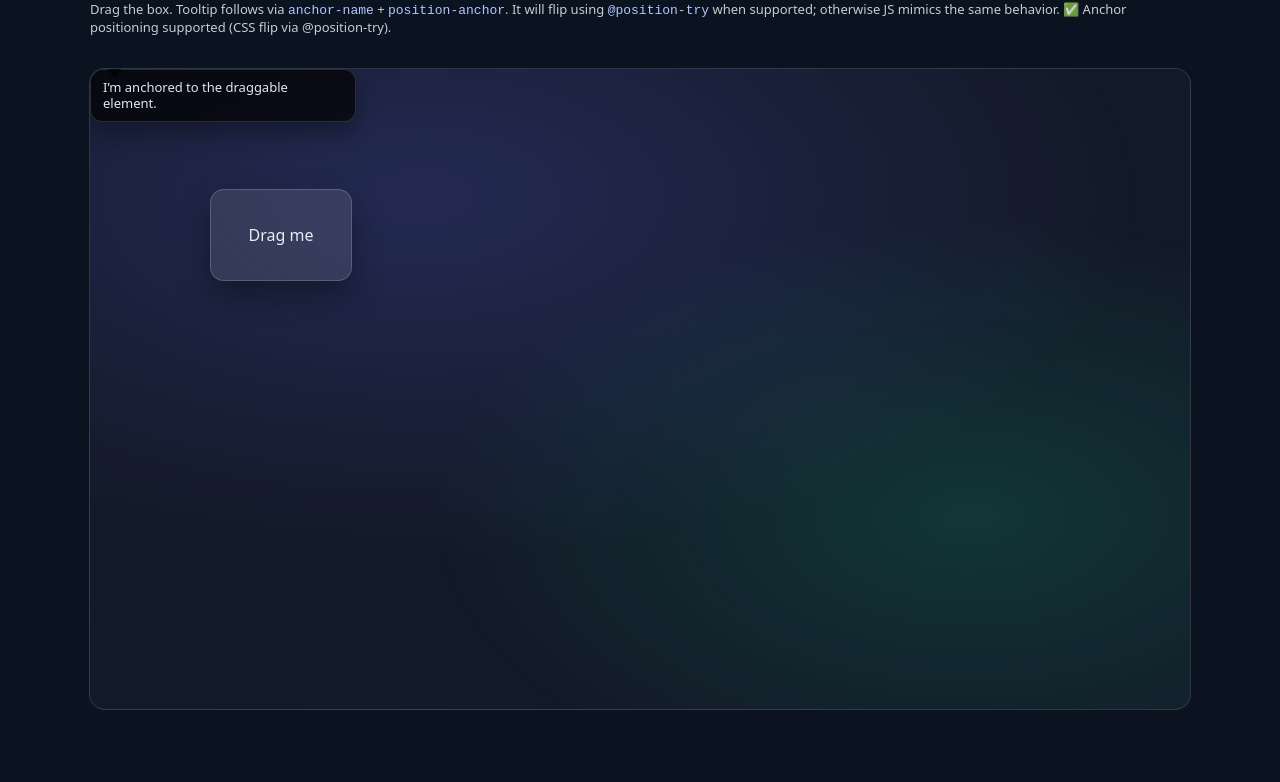
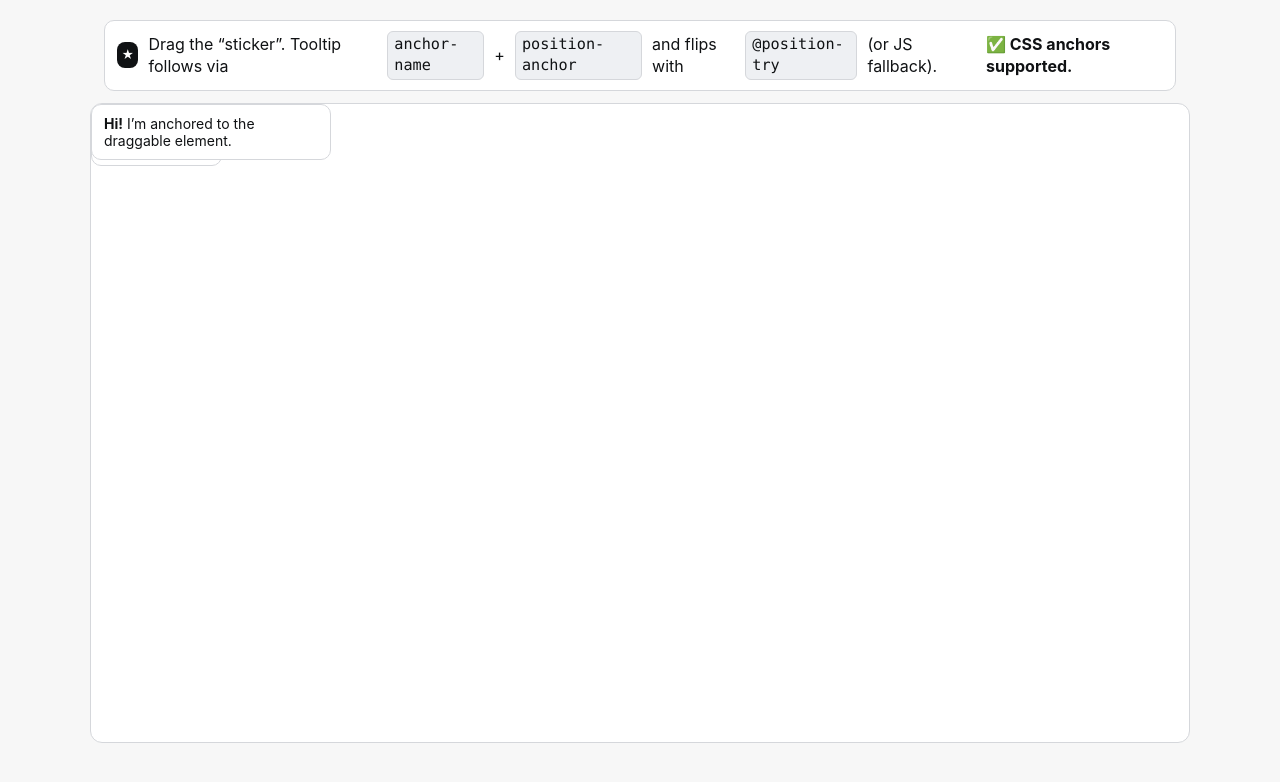
Before and after one commit to pksjce/vibecoding-experiments, a plain HTML site: page css-anchorpositioning/index.html in a window 1280 px wide. Drawn offline with Linux system fonts and the light colour scheme.

Commit message:
Refactor styles

```diff
--- a/css-anchorpositioning/index.html
+++ b/css-anchorpositioning/index.html
@@ -3,169 +3,174 @@
 <head>
   <meta charset="utf-8" />
   <meta name="viewport" content="width=device-width,initial-scale=1" />
-  <title>CSS Anchor Positioning – Draggable + Tooltip (with flip fallback)</title>
+  <title>CSS Anchor Positioning – Draggable + Tooltip (minimal)</title>
   <style>
-    :root { font-family: system-ui, -apple-system, Segoe UI, Roboto, sans-serif; }
-    body { margin: 0; background: #0b1220; color: #e6edf3; }
+    :root{
+      font-family: -apple-system, system-ui, "Segoe UI", sans-serif;
+      --ink:#101214;
+      --bg:#f7f7f7;
+      --panel:#ffffff;
+      --border:#d5d7db;
+    }
+
+    * { box-sizing: border-box; }
+    body {
+      margin: 0;
+      color: var(--ink);
+      background: var(--bg);
+    }
+
+    .status {
+      width: min(100vw, 1100px);
+      margin: 20px auto 12px;
+      padding: 0 14px;
+      line-height: 1.4;
+      color: var(--ink);
+      display:flex;
+      align-items:center;
+      gap: 10px;
+    }
+
+    .status .note{
+      display:inline-flex;
+      align-items:center;
+      gap: 10px;
+      padding: 10px 12px;
+      border-radius: 10px;
+      background: var(--panel);
+      border: 1px solid var(--border);
+    }
+
+    .badge{
+      display:inline-grid;
+      place-items:center;
+      width: 26px;
+      height: 26px;
+      border-radius: 8px;
+      background: #101214;
+      color: #fff;
+      font-weight: 700;
+      font-size: 12px;
+    }
+
+    code {
+      font-family: ui-monospace, SFMono-Regular, Menlo, Monaco, Consolas, "Liberation Mono", monospace;
+      font-size: .95em;
+      background: #eef0f3;
+      border: 1px solid var(--border);
+      padding: 2px 6px;
+      border-radius: 6px;
+    }
 
     .stage {
       position: relative;
       width: min(100vw, 1100px);
       height: min(80vh, 650px);
-      margin: 32px auto;
-      border: 1px solid rgba(255,255,255,.12);
-      border-radius: 16px;
-      background:
-        radial-gradient(1200px 600px at 30% 20%, rgba(99,102,241,.22), transparent 60%),
-        radial-gradient(900px 500px at 80% 70%, rgba(16,185,129,.18), transparent 60%),
-        rgba(255,255,255,.03);
+      margin: 0 auto 24px;
+      border-radius: 12px;
+      border: 1px solid var(--border);
+      background: var(--panel);
       overflow: hidden;
-      touch-action: none; /* smoother pointer dragging on touch */
     }
 
     .draggable {
       position: absolute;
-      left: 120px;
-      top: 120px;
-      width: 140px;
-      height: 90px;
-      border-radius: 14px;
-      background: rgba(255,255,255,.10);
-      border: 1px solid rgba(255,255,255,.18);
-      box-shadow: 0 14px 30px rgba(0,0,0,.35);
-      display: grid;
-      place-items: center;
-      user-select: none;
-      cursor: grab;
-
-      /* Define the anchor */
+      display:inline-flex;
+      align-items:center;
+      gap: 8px;
+      padding: 20px 20px;
+      border-radius: 10px;
+      background: var(--panel);
+      border: 1px solid var(--border);
+      font-weight: 700;
       anchor-name: --chip;
     }
-    .draggable:active { cursor: grabbing; }
+
+    .draggable:active {
+      cursor: grabbing;
+    }
 
     .tooltip {
       position: absolute;
       padding: 10px 12px;
-      border-radius: 12px;
-      background: rgba(0,0,0,.72);
-      border: 1px solid rgba(255,255,255,.14);
-      backdrop-filter: blur(8px);
-      box-shadow: 0 10px 24px rgba(0,0,0,.35);
-      font-size: 13px;
-      line-height: 1.2;
-      pointer-events: none;
+      border-radius: 10px;
       max-width: 240px;
-      opacity: .98;
-
-      /* arrow support */
+      background: var(--panel);
+      border: 1px solid var(--border);
+      font-size: 14px;
+      color: var(--ink);
       --arrow-size: 10px;
-      --arrow-offset: 18px;
+      --arrow-offset: 16px;
     }
 
-    /* Arrow (default: tooltip below anchor => arrow on top) */
     .tooltip::after {
-      content: "";
-      position: absolute;
       width: var(--arrow-size);
       height: var(--arrow-size);
-      background: inherit;
-      border-left: 1px solid rgba(255,255,255,.14);
-      border-top: 1px solid rgba(255,255,255,.14);
+      background: var(--panel);
+      border-left: 1px solid var(--border);
+      border-top: 1px solid var(--border);
       transform: rotate(45deg);
       left: var(--arrow-offset);
-      top: calc(var(--arrow-size) * -0.6);
+      top: calc(var(--arrow-size) * -0.55);
     }
 
-    /* Arrow variants for JS fallback placements */
-    .tooltip[data-placement^="above"]::after {
-      top: auto;
-      bottom: calc(var(--arrow-size) * -0.6);
-      transform: rotate(225deg);
-      left: var(--arrow-offset);
-    }
-    .tooltip[data-placement^="right"]::after {
-      top: var(--arrow-offset);
-      left: calc(var(--arrow-size) * -0.6);
-      transform: rotate(315deg);
-    }
-    .tooltip[data-placement^="left"]::after {
-      top: var(--arrow-offset);
-      left: auto;
-      right: calc(var(--arrow-size) * -0.6);
-      transform: rotate(135deg);
-    }
-
-    .status {
-      width: min(100vw, 1100px);
-      margin: 0 auto 24px;
-      padding: 0 10px;
-      color: rgba(230,237,243,.85);
-      font-size: 13px;
-    }
-    code { color: #b3c7ff; }
-
-    /* -------------------- */
-    /* Anchor Positioning API with flip fallbacks */
-    /* -------------------- */
+    /* --- Anchor Positioning API with flip fallbacks (unchanged behavior) --- */
     @supports (anchor-name: --a) and (left: anchor(left)) and (position-anchor: --a) {
       .tooltip {
         position-anchor: --chip;
-
-        /* Try below-start first, then flip to above-start, then below-end, above-end, then right/left */
         position-try-fallbacks: --below-start, --above-start, --below-end, --above-end, --right, --left;
       }
 
       @position-try --below-start {
         top: anchor(bottom);
         left: anchor(left);
-        margin-top: 10px;
+        margin-top: 12px;
       }
 
       @position-try --above-start {
         bottom: anchor(top);
         left: anchor(left);
-        margin-bottom: 10px;
+        margin-bottom: 12px;
       }
 
       @position-try --below-end {
         top: anchor(bottom);
         right: anchor(right);
-        margin-top: 10px;
+        margin-top: 12px;
       }
 
       @position-try --above-end {
         bottom: anchor(top);
         right: anchor(right);
-        margin-bottom: 10px;
+        margin-bottom: 12px;
       }
 
       @position-try --right {
         top: anchor(top);
         left: anchor(right);
-        margin-left: 10px;
+        margin-left: 12px;
       }
 
       @position-try --left {
         top: anchor(top);
         right: anchor(left);
-        margin-right: 10px;
+        margin-right: 12px;
       }
-
-      /* Optional: keep JS fallback arrow attribute from affecting anchored layout */
-      .tooltip[data-placement] { /* no-op */ }
     }
   </style>
 </head>
 <body>
   <div class="status">
-    Drag the box. Tooltip follows via <code>anchor-name</code> + <code>position-anchor</code>.
-    It will flip using <code>@position-try</code> when supported; otherwise JS mimics the same behavior.
-    <span id="support"></span>
+    <div class="note">
+      <span class="badge">★</span>
+      Drag the “sticker”. Tooltip follows via <code>anchor-name</code> + <code>position-anchor</code> and flips with <code>@position-try</code> (or JS fallback).
+      <span id="support" style="margin-left:10px;font-weight:700;"></span>
+    </div>
   </div>
 
   <div class="stage" id="stage">
-    <div class="draggable" id="chip">Drag me</div>
-    <div class="tooltip" id="tip">I’m anchored to the draggable element.</div>
+    <div class="draggable" id="chip"><span>✨ Drag me</span></div>
+    <div class="tooltip" id="tip"><strong>Hi!</strong> I’m anchored to the draggable element.</div>
   </div>
 
   <script>
@@ -180,8 +185,8 @@
       (CSS.supports("left: anchor(left)") || CSS.supports("top: anchor(bottom)"));
 
     supportEl.textContent = supportsAnchors
-      ? " ✅ Anchor positioning supported (CSS flip via @position-try)."
-      : " ⚠️ Anchor positioning not supported here — JS flip fallback enabled.";
+      ? " ✅ CSS anchors supported."
+      : " ⚠️ CSS anchors not supported — JS fallback active.";
 
     // ---- Drag logic (Pointer Events: mouse + touch) ----
     let dragging = false;
@@ -220,7 +225,7 @@
       const tipH = tip.offsetHeight;
       tip.style.visibility = "";
 
-      const gap = 10;
+      const gap = 12;
 
       const candidates = [
         { name: "below-start", x: chipX,               y: chipY + chipH + gap },
```
